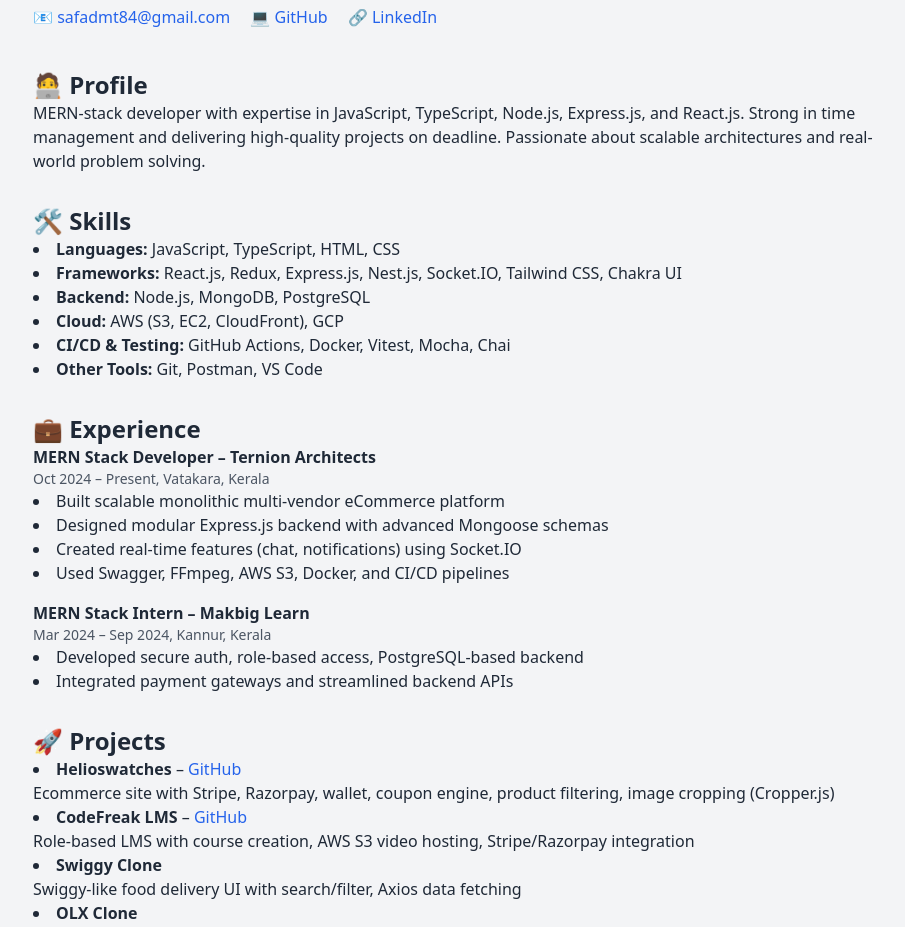
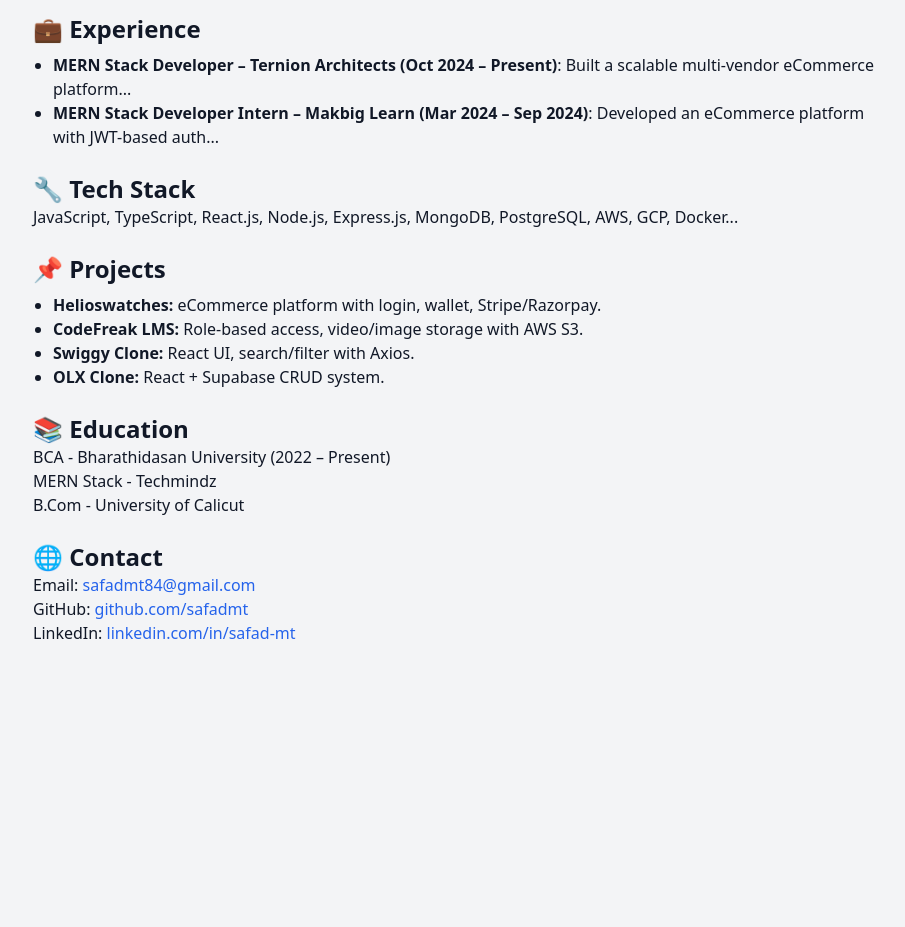
Before and after one commit to safadmt/safadmt.github.io, a plain HTML site: page index.html in a window 1280 px wide. Shown: the part 103-1030 px from the top of the page, without its empty margins (183-1088 px from the left). After the commit the page ends 800 px from the top, so only its background shows below. Drawn offline with nearby package versions, Linux system fonts and the light colour scheme.

Commit message:
Update index.html

```diff
--- a/index.html
+++ b/index.html
@@ -3,104 +3,48 @@
 <head>
   <meta charset="UTF-8" />
   <meta name="viewport" content="width=device-width, initial-scale=1.0"/>
-  <title>Safad MT | MERN Stack Developer</title>
+  <title>Safad MT - MERN Stack Developer</title>
   <link href="https://cdn.jsdelivr.net/npm/tailwindcss@2.2.19/dist/tailwind.min.css" rel="stylesheet">
 </head>
-<body class="bg-gray-100 text-gray-800 font-sans">
+<body class="bg-gray-100 text-gray-900 font-sans">
   <div class="max-w-4xl mx-auto p-6">
-    <header class="mb-10">
-      <h1 class="text-4xl font-bold">👋 Hi, I'm Safad MT</h1>
-      <p class="text-lg">MERN Stack Developer | JavaScript & Cloud Enthusiast</p>
-      <div class="mt-4 space-x-4 text-blue-600">
-        <a href="mailto:safadmt84@gmail.com">📧 safadmt84@gmail.com</a>
-        <a href="https://github.com/safadmt" target="_blank">💻 GitHub</a>
-        <a href="https://www.linkedin.com/in/safad-mt-9121721b8" target="_blank">🔗 LinkedIn</a>
-      </div>
-    </header>
+    <h1 class="text-4xl font-bold mb-2">👋 Hi, I'm Safad MT</h1>
+    <p class="text-lg mb-4">MERN Stack Developer | JavaScript Enthusiast | Cloud Practitioner</p>
 
-    <section class="mb-8">
-      <h2 class="text-2xl font-semibold">🧑‍💻 Profile</h2>
-      <p>
-        MERN-stack developer with expertise in JavaScript, TypeScript, Node.js, Express.js, and React.js. Strong in time management and delivering high-quality projects on deadline. Passionate about scalable architectures and real-world problem solving.
-      </p>
-    </section>
-
-    <section class="mb-8">
-      <h2 class="text-2xl font-semibold">🛠️ Skills</h2>
-      <ul class="list-disc list-inside">
-        <li><strong>Languages:</strong> JavaScript, TypeScript, HTML, CSS</li>
-        <li><strong>Frameworks:</strong> React.js, Redux, Express.js, Nest.js, Socket.IO, Tailwind CSS, Chakra UI</li>
-        <li><strong>Backend:</strong> Node.js, MongoDB, PostgreSQL</li>
-        <li><strong>Cloud:</strong> AWS (S3, EC2, CloudFront), GCP</li>
-        <li><strong>CI/CD & Testing:</strong> GitHub Actions, Docker, Vitest, Mocha, Chai</li>
-        <li><strong>Other Tools:</strong> Git, Postman, VS Code</li>
+    <section class="mb-6">
+      <h2 class="text-2xl font-semibold">💼 Experience</h2>
+      <ul class="list-disc pl-5 mt-2">
+        <li><strong>MERN Stack Developer – Ternion Architects (Oct 2024 – Present)</strong>: Built a scalable multi-vendor eCommerce platform...</li>
+        <li><strong>MERN Stack Developer Intern – Makbig Learn (Mar 2024 – Sep 2024)</strong>: Developed an eCommerce platform with JWT-based auth...</li>
       </ul>
     </section>
 
-    <section class="mb-8">
-      <h2 class="text-2xl font-semibold">💼 Experience</h2>
-      <div>
-        <h3 class="font-bold">MERN Stack Developer – Ternion Architects</h3>
-        <p class="text-sm text-gray-600">Oct 2024 – Present, Vatakara, Kerala</p>
-        <ul class="list-disc list-inside">
-          <li>Built scalable monolithic multi-vendor eCommerce platform</li>
-          <li>Designed modular Express.js backend with advanced Mongoose schemas</li>
-          <li>Created real-time features (chat, notifications) using Socket.IO</li>
-          <li>Used Swagger, FFmpeg, AWS S3, Docker, and CI/CD pipelines</li>
-        </ul>
-      </div>
-
-      <div class="mt-4">
-        <h3 class="font-bold">MERN Stack Intern – Makbig Learn</h3>
-        <p class="text-sm text-gray-600">Mar 2024 – Sep 2024, Kannur, Kerala</p>
-        <ul class="list-disc list-inside">
-          <li>Developed secure auth, role-based access, PostgreSQL-based backend</li>
-          <li>Integrated payment gateways and streamlined backend APIs</li>
-        </ul>
-      </div>
+    <section class="mb-6">
+      <h2 class="text-2xl font-semibold">🔧 Tech Stack</h2>
+      <p>JavaScript, TypeScript, React.js, Node.js, Express.js, MongoDB, PostgreSQL, AWS, GCP, Docker...</p>
     </section>
 
-    <section class="mb-8">
-      <h2 class="text-2xl font-semibold">🚀 Projects</h2>
-      <ul class="list-disc list-inside">
-        <li>
-          <strong>Helioswatches</strong> –
-          <a href="https://github.com/safadmt/ecommerce" target="_blank" class="text-blue-600">GitHub</a><br/>
-          Ecommerce site with Stripe, Razorpay, wallet, coupon engine, product filtering, image cropping (Cropper.js)
-        </li>
-        <li>
-          <strong>CodeFreak LMS</strong> –
-          <a href="https://github.com/safadmt/learning-management-system" target="_blank" class="text-blue-600">GitHub</a><br/>
-          Role-based LMS with course creation, AWS S3 video hosting, Stripe/Razorpay integration
-        </li>
-        <li>
-          <strong>Swiggy Clone</strong><br/>
-          Swiggy-like food delivery UI with search/filter, Axios data fetching
-        </li>
-        <li>
-          <strong>OLX Clone</strong><br/>
-          Product listing site using React, Tailwind, Supabase, with full CRUD functionality
-        </li>
+    <section class="mb-6">
+      <h2 class="text-2xl font-semibold">📌 Projects</h2>
+      <ul class="list-disc pl-5 mt-2">
+        <li><strong>Helioswatches:</strong> eCommerce platform with login, wallet, Stripe/Razorpay.</li>
+        <li><strong>CodeFreak LMS:</strong> Role-based access, video/image storage with AWS S3.</li>
+        <li><strong>Swiggy Clone:</strong> React UI, search/filter with Axios.</li>
+        <li><strong>OLX Clone:</strong> React + Supabase CRUD system.</li>
       </ul>
     </section>
 
-    <section class="mb-8">
-      <h2 class="text-2xl font-semibold">🎓 Education</h2>
-      <ul class="list-disc list-inside">
-        <li><strong>BCA</strong> – Bharathidasan University, Tamil Nadu (Distance, 2022 – Present)</li>
-        <li><strong>MERN Stack Dev Certificate</strong> – Techmindz, Kochi (2023)</li>
-        <li><strong>B.Com</strong> – University of Calicut, Kozhikode (2014 – 2017)</li>
-      </ul>
+    <section class="mb-6">
+      <h2 class="text-2xl font-semibold">📚 Education</h2>
+      <p>BCA - Bharathidasan University (2022 – Present)<br/> MERN Stack - Techmindz<br/> B.Com - University of Calicut</p>
     </section>
 
-    <section class="mb-8">
-      <h2 class="text-2xl font-semibold">🌐 Languages</h2>
-      <p>Malayalam (Native), English (Fluent), Arabic (Read & Write)</p>
+    <section class="mb-6">
+      <h2 class="text-2xl font-semibold">🌐 Contact</h2>
+      <p>Email: <a href="mailto:safadmt84@gmail.com" class="text-blue-600">safadmt84@gmail.com</a><br/>
+      GitHub: <a href="https://github.com/safadmt" class="text-blue-600">github.com/safadmt</a><br/>
+      LinkedIn: <a href="https://linkedin.com/in/safad-mt" class="text-blue-600">linkedin.com/in/safad-mt</a></p>
     </section>
-
-    <footer class="mt-10 text-sm text-gray-500 text-center">
-      &copy; 2025 Safad MT. All rights reserved.
-    </footer>
   </div>
 </body>
 </html>
```
